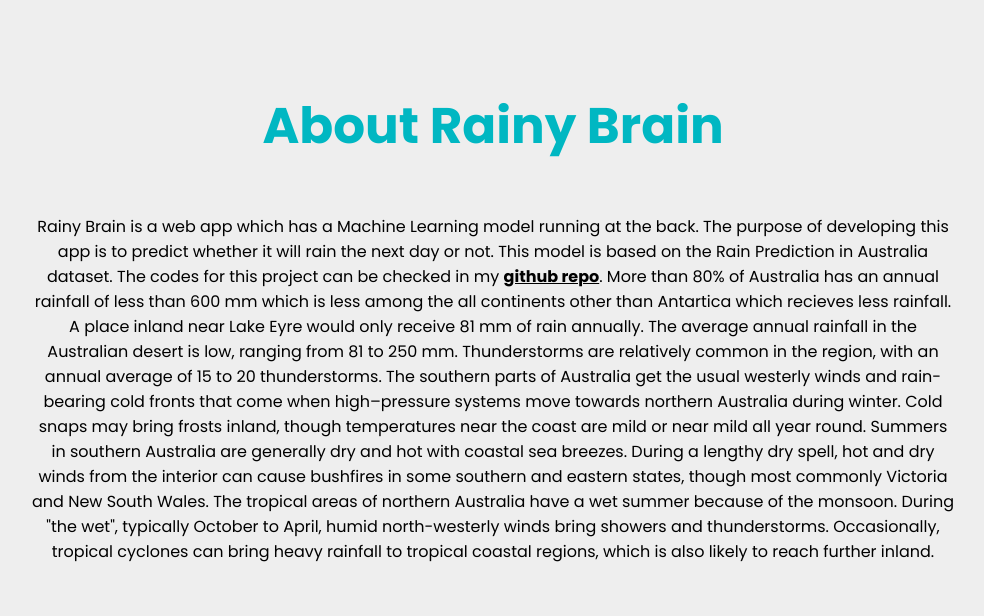
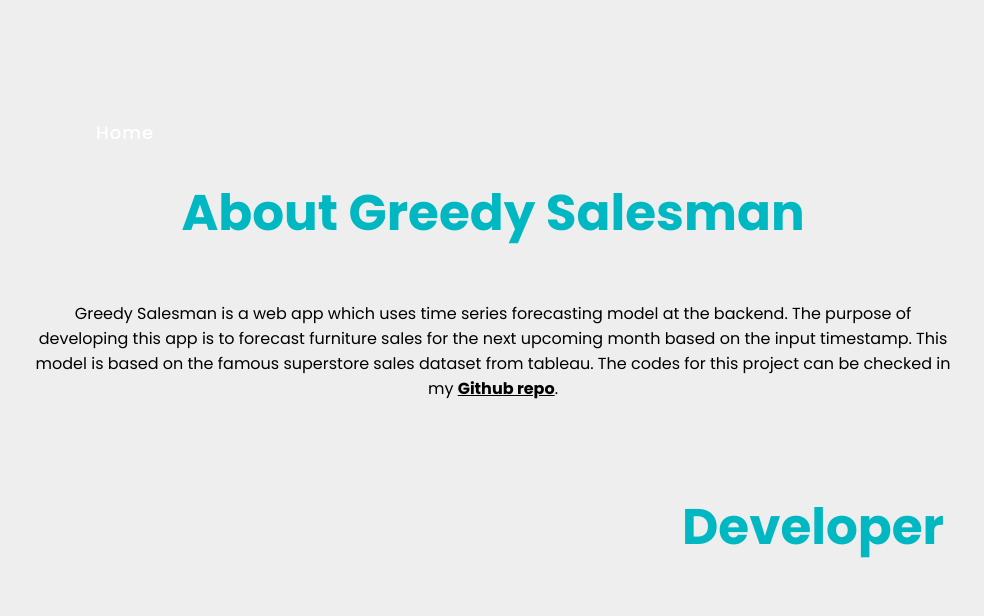
Before and after one commit to ShendreAk/App-LoanPrediction, a Flask app: page / in a window 1280 px wide. Shown: the part 801-1417 px from the top of the page, without its empty margins (147-1131 px from the left). Run offline with Flask 3, Linux system fonts and the light colour scheme; some libraries are stand-ins or nearby versions.

Commit message:
index.html

```diff
--- a/static/style.css
+++ b/static/style.css
@@ -25,7 +25,7 @@ section a {
 section:nth-child(1) {
 	justify-content: flex-start;
 	background: linear-gradient(#0004, #0004),
-		url(https://images.pexels.com/photos/4297438/pexels-photo-4297438.jpeg?auto=compress&cs=tinysrgb&dpr=2&h=650&w=940)
+		url(https://www.callcentrehelper.com/images/stories/2019/03/piggy-bank-orange-bg-760.jpg)
 			no-repeat;
 	background-size: cover;
 	background-position: center;
--- a/templates/index.html
+++ b/templates/index.html
@@ -3,23 +3,23 @@
   <head>
     <meta charset="utf-8">
     <meta name="viewport" content="width=device-width, initial-scale=1.0">
-    <title>Rainy Brain</title>
+    <title>Greedy Salesman</title>
     <link rel="stylesheet" href={{url_for('static',filename='style.css')}}>
     <link rel="stylesheet" href="https://cdnjs.cloudflare.com/ajax/libs/font-awesome/5.14.0/css/all.min.css">
   </head>
+
  <body>
 
     <section>
         <input type="checkbox" id="check">
         <header>
           </div>
-        <h2><a href="#" class="logo">Rainy Brain</a></h2>
+          <h2><a href="#" class="logo">Greedy Salesman</a></h2>
           <div class="navigation">
-          <a href="#">Home</a>
-          <a href="#about">About Rainy Brain</a>
-          <a href="#dashboard">Dashboard</a>
+            <a href="/">Home</a>
+            <a href="#about">About</a>
             <a href="#info">Developer</a>
-          <a href="/home">Predictor</a>
+
           </div>
           <label for="check">
           <i class="fas fa-bars menu-btn"></i>
@@ -28,86 +28,71 @@
         </header>
         <div class="content" style="margin-top: 8%;">
             <div class="info">
-          <h2>Plant Trees <br><span>Save Rain</span></h2>
-          <p> "Plant trees to bring the rains and get rid of the summer's heat.” - Trees help reduce and moderate the temperature and climate, which is why it is so important that we have more of them</p>
+              <h2>Store Sales <br><span>Predict in Advance: Take Smart Decisions</span></h2>
+              <p> "Taking smart and informed decision is atmost crucial for a business to prosper and make tons of money. Invest in goods smarty by using time series forecasting. Forecasting allows you to predict outcomes of future events based on outcome analysis of current and past events "</p>
               <a href="#about" class="info-btn">More info</a>
+              <a href="/home" class="info-btn">Predictor</a>
             </div>
         </div>
         <div class="media-icons">
-        <a href="https://www.linkedin.com/in/vasanth-p-90826218b/"><i class="fab fa-linkedin"></i></a>
-        <a href="https://github.com/Vasanthengineer4949"><i class="fab fa-github"></i></a>
-        <a href="https://twitter.com/V51430"><i class="fab fa-twitter"></i></a>
+            <a href="https://www.linkedin.com/in/akshay-shendre-a5aa8315a/"><i class="fab fa-linkedin"></i></a>
+            <a href="https://github.com/ShendreAk"><i class="fab fa-github"></i></a>
+
           </div>
         </section>
+        <section id="about">
+            <header>
+                <div class="navigation">
+                    <a href="/">Home</a>
+                </div>
+            </header>
 
-    <section id="about">
-      <h2>About Rainy Brain</h2>
-      <p class="about-content" style="text-align: center;">Rainy Brain is a web app which has
-      a Machine Learning model running at the back. The purpose of developing this app is to
-      predict whether it will rain the next day or not. This model is based on the Rain Prediction
-      in Australia dataset. The codes for this project can be checked in my <a href="https://github.com/Vasanthengineer4949/RainPrediction" style="color: black; font-weight: bold;">github repo</a>. More than 80% of Australia has an annual rainfall of less than
-      600 mm which is less among the all continents other than Antartica which recieves less
-      rainfall. A place inland near Lake Eyre would only receive 81 mm of rain annually. The
-      average annual rainfall in the Australian desert is low, ranging from 81 to 250 mm.
-      Thunderstorms are relatively common in the region, with an annual average of 15 to 20
-      thunderstorms. The southern parts of Australia get the usual westerly winds and
-      rain-bearing cold fronts that come when high–pressure systems move towards northern
-      Australia during winter. Cold snaps may bring frosts inland, though temperatures near the
-      coast are mild or near mild all year round. Summers in southern Australia are generally
-      dry and hot with coastal sea breezes. During a lengthy dry spell, hot and dry winds from
-      the interior can cause bushfires in some southern and eastern states, though most commonly
-      Victoria and New South Wales. The tropical areas of northern Australia have a wet summer
-      because of the monsoon. During "the wet", typically October to April, humid north-westerly
-       winds bring showers and thunderstorms. Occasionally, tropical cyclones can bring heavy
-       rainfall to tropical coastal regions, which is also likely to reach further inland.
+            <h2>About Greedy Salesman</h2>
+            <p class="about-content" style="text-align: center;">Greedy Salesman is a web app which uses time series forecasting model at the backend. The purpose of developing this app is to
+            forecast furniture sales for the next upcoming month based on the input timestamp. This model is based on the famous superstore sales dataset from tableau. The codes for this project can be checked in my <a href="https://github.com/ShendreAk" style="color: black; font-weight: bold;">Github repo</a>.
+
             </p>
         </section>
 
-    <section id="dashboard">
-      <h2>Dashboard</h2>
-      <p>This dashboard is done using a software called PowerBI which is a product of Microsoft.
-        Here I have just attached the images of the dashboard because PowerBI needs oraganizational
-        account. So to see the visualizations interactive I am attaching my <a href="../static/rain.pbix" style="color: black; font-weight: bold;">PowerBI</a>
-        dashboard file. This requires PowerBI software to open the file. The usage of dashboards like
-        these is to bring a better understanding about the dataset and also to bring some beautiful insights</p>
-      <img class="dashboard-image" src="../static/dashboard.png" alt="1">
+        <section id="info">
+
             <div>
-        <img src="../static/1.png" alt="1">
-        <img src="../static/3.png" alt="3">
-        <img src="../static/4.png" alt="4">
-        <img src="../static/5.png" alt="5">
-        <img src="../static/6.png" alt="6">
-        <img src="../static/7.png" alt="7">
-        <img src="../static/8.png" alt="8">
-        <img src="../static/9.png" alt="9">
-      </div>
-    </section>
-
-    <section id="info">
-      <div>
-        <img src="../static/vasanth1.png" alt="Vasanth">
+              <img src="../static/Akshay.png" alt="AkshayShendre">
             </div>
             <div>
+
               <h2>Developer</h2>
-        <p class="about-content"> Hi, I'm Vasanth, a Data Scientist 🚀 from India.
-          Currently, I'm learning ML, DL, CV & NLP. I have an experience as a Data Science Intern in a
-          company called prithvi.ai situated at Noida for around three months. Now currently I am trying
-          to do some self - paced projects in data science like Rainy Brain, Smart Attendance System,
-          J.A.R.V.I.S, etc.. I also have experience of taking webinars in my college. I am also trying
-          to do some projects for my college too. Always curious to learn something new in
-          the field of Data Science. Beside's programming, I enjoy playing games and watching youtube.
+              <p class="about-content"> Hi, I am Akshay Shendre, an aspiring Data Science enthusiast 😎.
+
+            I am a 2021 graduate 🎓 from the Indian Institute of Technology Kanpur 🏫, with a strong academic background in Biotech research. After completing my degree, I embarked on a rewarding journey as a researcher, where I honed my skills and gained practical experience for one and a half years. Now, I am eagerly seeking a career transition into the exciting realms of data analytics, data science and machine learning.
+            My passion for data-driven insights and problem-solving fuels my desire to delve into the world of data. I am fascinated by the potential of machine learning algorithms to unlock valuable patterns and drive informed decision-making. With my solid foundation in critical thinking and analytical reasoning, I am confident in my ability to excel in this dynamic field.
+            Throughout my tenure as a researcher, I developed exceptional dedication towards my work, ensuring meticulous attention to detail and a drive for excellence. I thrive in challenging environments that demand creativity and innovative thinking. My time in research has sharpened my ability to effectively analyze complex data, extract meaningful insights, and communicate findings in a clear and concise manner.
+            As a recent graduate from a renowned institution, I have a strong command of programming languages such as Python, along with a solid understanding of machine learning algorithms. I am well-versed in data visualization tools and frameworks like TensorFlow-keras and scikit-learn.
+            In summary, as an enthusiastic and dedicated individual, I am eager to leverage my academic foundation, research experience, and critical thinking skills to make a successful transition into the field of data analytics and machine learning. I am excited about the opportunity to contribute to a dynamic organization, where I can apply my expertise, continue to learn, and make a significant impact.
             Below I have given my social media links. Happy to have new connections.</p>
             </div>
         </section>
 
+
         <footer>
+            <header>
+                <div class="navigation">
+                    <a href="/">Home</a>
+                </div>
+            </header>
             <p>
-        Developed with ❤️ by Vasanth
+              Developed by Akshay Shendre.
             </p>
+            <p>
+                Credits for html and css code: Vasanth & Codepen.io, <a href="https://www.linkedin.com/in/vasanth-p-90826218b/">linkedin<i class="fab fa-linkedin"></i></a>,
+                <a href="https://codepen.io/stack-findover/pen/OJRvPQv">Codepen.io</a>
+            </p>
+
             <div class="media-icons">
-        <a href="https://www.linkedin.com/in/vasanth-p-90826218b/"><i class="fab fa-linkedin"></i></a>
-        <a href="https://github.com/Vasanthengineer4949"><i class="fab fa-github"></i></a>
-        <a href="https://twitter.com/V51430"><i class="fab fa-twitter"></i></a>
+                <h4>My socials   </h4>
+                <a href="https://www.linkedin.com/in/akshay-shendre-a5aa8315a/"><i class="fab fa-linkedin"></i></a>
+                <a href="https://github.com/ShendreAk"><i class="fab fa-github"></i></a>
+
             </div>
         </footer>
 
```
Lines whose indentation alone changed are shown as unchanged.
